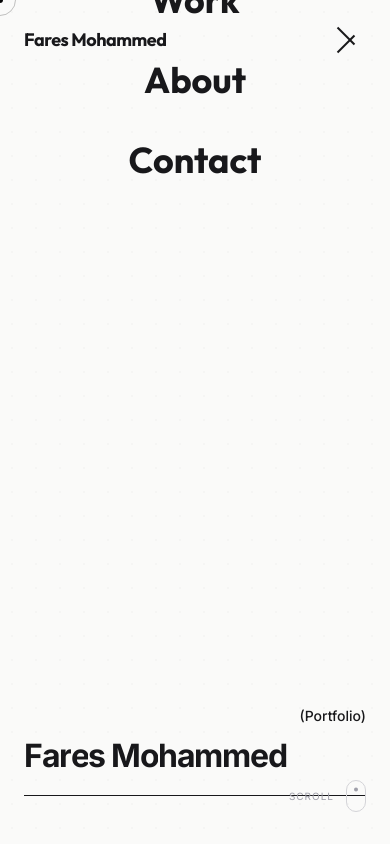
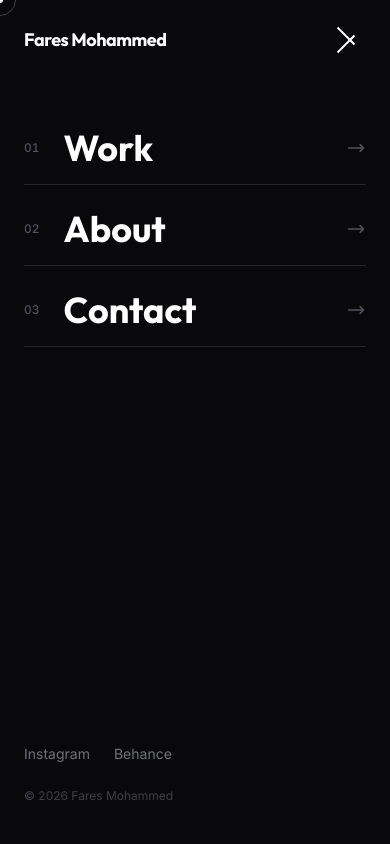
Before and after one commit to ameenmv/FARES, a Nuxt app: page / in a window 390 px wide. Both pictures are taken after a click on the button "Open menu". Shown: the top 844 px of the page. Built offline with nearby package versions, Linux system fonts and the light colour scheme.

Commit message:
refactor: enhance mobile menu with GSAP animations and update preloader year

```diff
--- a/components/layout/AppHeader.vue
+++ b/components/layout/AppHeader.vue
@@ -3,14 +3,22 @@
     ref="headerRef"
     class="fixed top-0 left-0 right-0 z-100 transition-all duration-500"
     :class="[
-      scrolled ? 'bg-white/80 backdrop-blur-xl shadow-sm border-b border-zinc-100' : 'bg-transparent',
-      hidden ? '-translate-y-full' : 'translate-y-0'
+      scrolled && !mobileOpen ? 'bg-white/80 backdrop-blur-xl shadow-sm border-b border-zinc-100' : !mobileOpen ? 'bg-transparent' : '',
+      hidden && !mobileOpen ? '-translate-y-full' : 'translate-y-0'
     ]"
   >
-    <div class="container mx-auto flex items-center justify-between h-20 px-6 lg:px-12">
+    <div class="container mx-auto flex items-center justify-between h-20 px-6 lg:px-12 relative z-[60]">
       <!-- Logo / Name -->
-      <NuxtLink to="/" class="group flex items-center gap-3" id="header-logo">
-        <span class="text-lg font-heading font-bold tracking-tight text-zinc-900 group-hover:text-zinc-600 transition-colors duration-300">
+      <NuxtLink
+        to="/"
+        class="group flex items-center gap-3"
+        id="header-logo"
+        @click="closeMobileMenu"
+      >
+        <span
+          class="text-lg font-heading font-bold tracking-tight transition-colors duration-300"
+          :class="mobileOpen ? 'text-white' : 'text-zinc-900 group-hover:text-zinc-600'"
+        >
           Fares Mohammed
         </span>
       </NuxtLink>
@@ -35,51 +43,111 @@
 
       <!-- Mobile Menu Button -->
       <button
-        class="md:hidden flex flex-col gap-1.5 p-2 group"
-        @click="mobileOpen = !mobileOpen"
+        class="md:hidden flex flex-col gap-1.5 p-2 group relative z-[60]"
+        @click="toggleMobile"
         id="mobile-menu-toggle"
         :aria-label="mobileOpen ? 'Close menu' : 'Open menu'"
       >
         <span
-          class="block w-6 h-[2px] bg-zinc-900 transition-all duration-300 origin-center"
-          :class="mobileOpen ? 'rotate-45 translate-y-[4px]' : ''"
+          class="block w-6 h-[2px] transition-all duration-300 origin-center"
+          :class="[
+            mobileOpen ? 'rotate-45 translate-y-[4px] bg-white' : 'bg-zinc-900'
+          ]"
         />
         <span
-          class="block w-6 h-[2px] bg-zinc-900 transition-all duration-300"
-          :class="mobileOpen ? 'opacity-0 scale-x-0' : ''"
+          class="block w-6 h-[2px] transition-all duration-300"
+          :class="[
+            mobileOpen ? 'opacity-0 scale-x-0 bg-white' : 'bg-zinc-900'
+          ]"
         />
         <span
-          class="block w-6 h-[2px] bg-zinc-900 transition-all duration-300 origin-center"
-          :class="mobileOpen ? '-rotate-45 -translate-y-[4px]' : ''"
+          class="block w-6 h-[2px] transition-all duration-300 origin-center"
+          :class="[
+            mobileOpen ? '-rotate-45 -translate-y-[4px] bg-white' : 'bg-zinc-900'
+          ]"
         />
       </button>
     </div>
 
-    <!-- Mobile Menu -->
-    <Transition name="mobile-menu">
+    <!-- Mobile Menu — Full Screen Takeover -->
+    <Teleport to="body">
       <div
-        v-if="mobileOpen"
-        class="md:hidden fixed inset-0 top-20 bg-white/95 backdrop-blur-2xl z-50"
-        id="mobile-menu"
+        v-show="mobileOpen"
+        ref="mobileMenuRef"
+        class="fixed inset-0 z-[55]"
       >
-        <nav class="flex flex-col items-center justify-center h-full gap-10">
-          <NuxtLink
+        <!-- Dark overlay -->
+        <div
+          ref="overlayRef"
+          class="absolute inset-0 bg-zinc-950"
+          style="opacity: 0"
+        />
+
+        <!-- Menu content -->
+        <div class="relative h-full flex flex-col justify-between px-6 pt-28 pb-10">
+          <!-- Nav links -->
+          <nav class="flex flex-col gap-2">
+            <div
               v-for="(link, index) in navLinks"
               :key="link.path"
+              class="mobile-nav-item overflow-hidden"
+              style="opacity: 0; transform: translateY(40px)"
+            >
+              <NuxtLink
                 :to="link.path"
-            class="text-4xl font-heading font-bold text-zinc-900 hover:text-zinc-500 transition-colors duration-300"
-            :style="{ transitionDelay: `${index * 50}ms` }"
-            @click="mobileOpen = false"
+                class="flex items-center justify-between py-4 border-b border-zinc-800 group"
+                @click="closeMobileMenu"
               >
+                <div class="flex items-center gap-6">
+                  <span class="text-xs font-medium text-zinc-600 tabular-nums">0{{ index + 1 }}</span>
+                  <span class="text-4xl md:text-5xl font-heading font-bold text-white group-hover:text-zinc-400 transition-colors duration-300">
                     {{ link.label }}
+                  </span>
+                </div>
+                <svg class="w-5 h-5 text-zinc-600 group-hover:text-white transition-all duration-300 transform group-hover:translate-x-1" fill="none" viewBox="0 0 24 24" stroke="currentColor">
+                  <path stroke-linecap="round" stroke-linejoin="round" stroke-width="2" d="M17 8l4 4m0 0l-4 4m4-4H3" />
+                </svg>
               </NuxtLink>
+            </div>
           </nav>
+
+          <!-- Bottom info -->
+          <div
+            ref="bottomInfoRef"
+            class="space-y-6"
+            style="opacity: 0; transform: translateY(20px)"
+          >
+            <div class="flex items-center gap-6">
+              <a
+                href="https://instagram.com/faresmohammedd"
+                target="_blank"
+                rel="noopener"
+                class="text-sm text-zinc-500 hover:text-white transition-colors duration-300"
+              >
+                Instagram
+              </a>
+              <a
+                href="https://behance.net/faresmohammed"
+                target="_blank"
+                rel="noopener"
+                class="text-sm text-zinc-500 hover:text-white transition-colors duration-300"
+              >
+                Behance
+              </a>
             </div>
-    </Transition>
+            <p class="text-xs text-zinc-700">
+              &copy; {{ new Date().getFullYear() }} Fares Mohammed
+            </p>
+          </div>
+        </div>
+      </div>
+    </Teleport>
   </header>
 </template>
 
 <script setup lang="ts">
+import { gsap } from 'gsap'
+
 const route = useRoute()
 
 const navLinks = [
@@ -92,6 +160,9 @@ const mobileOpen = ref(false)
 const scrolled = ref(false)
 const hidden = ref(false)
 const headerRef = ref<HTMLElement>()
+const mobileMenuRef = ref<HTMLElement>()
+const overlayRef = ref<HTMLElement>()
+const bottomInfoRef = ref<HTMLElement>()
 
 let lastScrollY = 0
 
@@ -102,9 +173,100 @@ const isActive = (path: string) => {
   return route.path === path
 }
 
+function toggleMobile() {
+  if (mobileOpen.value) {
+    closeMobileMenu()
+  } else {
+    openMobileMenu()
+  }
+}
+
+function openMobileMenu() {
+  mobileOpen.value = true
+  document.body.style.overflow = 'hidden'
+
+  nextTick(() => {
+    const tl = gsap.timeline()
+
+    // Overlay fade in
+    tl.to(overlayRef.value, {
+      opacity: 1,
+      duration: 0.4,
+      ease: 'power2.out',
+    })
+
+    // Nav items stagger in
+    const items = mobileMenuRef.value?.querySelectorAll('.mobile-nav-item')
+    if (items?.length) {
+      tl.to(items, {
+        opacity: 1,
+        y: 0,
+        duration: 0.5,
+        stagger: 0.08,
+        ease: 'power3.out',
+      }, '-=0.2')
+    }
+
+    // Bottom info
+    if (bottomInfoRef.value) {
+      tl.to(bottomInfoRef.value, {
+        opacity: 1,
+        y: 0,
+        duration: 0.4,
+        ease: 'power3.out',
+      }, '-=0.3')
+    }
+  })
+}
+
+function closeMobileMenu() {
+  const tl = gsap.timeline({
+    onComplete: () => {
+      mobileOpen.value = false
+      document.body.style.overflow = ''
+
+      // Reset positions for next open
+      nextTick(() => {
+        if (overlayRef.value) overlayRef.value.style.opacity = '0'
+        const items = mobileMenuRef.value?.querySelectorAll('.mobile-nav-item')
+        items?.forEach((item) => {
+          ;(item as HTMLElement).style.opacity = '0'
+          ;(item as HTMLElement).style.transform = 'translateY(40px)'
+        })
+        if (bottomInfoRef.value) {
+          bottomInfoRef.value.style.opacity = '0'
+          bottomInfoRef.value.style.transform = 'translateY(20px)'
+        }
+      })
+    },
+  })
+
+  // Fade all out
+  const items = mobileMenuRef.value?.querySelectorAll('.mobile-nav-item')
+  if (items?.length) {
+    tl.to(items, {
+      opacity: 0,
+      y: -20,
+      duration: 0.3,
+      stagger: 0.04,
+      ease: 'power2.in',
+    })
+  }
+
+  if (bottomInfoRef.value) {
+    tl.to(bottomInfoRef.value, { opacity: 0, duration: 0.2 }, '<')
+  }
+
+  tl.to(overlayRef.value, {
+    opacity: 0,
+    duration: 0.3,
+    ease: 'power2.in',
+  }, '-=0.1')
+}
+
 // Close mobile menu on route change
 watch(() => route.path, () => {
-  mobileOpen.value = false
+  if (mobileOpen.value) closeMobileMenu()
 })
 
 onMounted(() => {
@@ -120,6 +282,7 @@ onMounted(() => {
 
   onUnmounted(() => {
     window.removeEventListener('scroll', handleScroll)
+    document.body.style.overflow = ''
   })
 })
 </script>
@@ -128,19 +291,4 @@ onMounted(() => {
 .nav-link:hover span {
   width: 100% !important;
 }
-
-/* Mobile menu transition */
-.mobile-menu-enter-active {
-  transition: opacity 0.3s ease, transform 0.3s ease;
-}
-
-.mobile-menu-leave-active {
-  transition: opacity 0.2s ease, transform 0.2s ease;
-}
-
-.mobile-menu-enter-from,
-.mobile-menu-leave-to {
-  opacity: 0;
-  transform: translateY(-10px);
-}
 </style>
--- a/components/layout/AppPreloader.vue
+++ b/components/layout/AppPreloader.vue
@@ -22,7 +22,7 @@
             class="text-xs font-mono text-zinc-400 tabular-nums"
             style="opacity: 0"
           >
-            2024
+            2026
           </span>
         </div>
 
```
Lines whose indentation alone changed are shown as unchanged.
